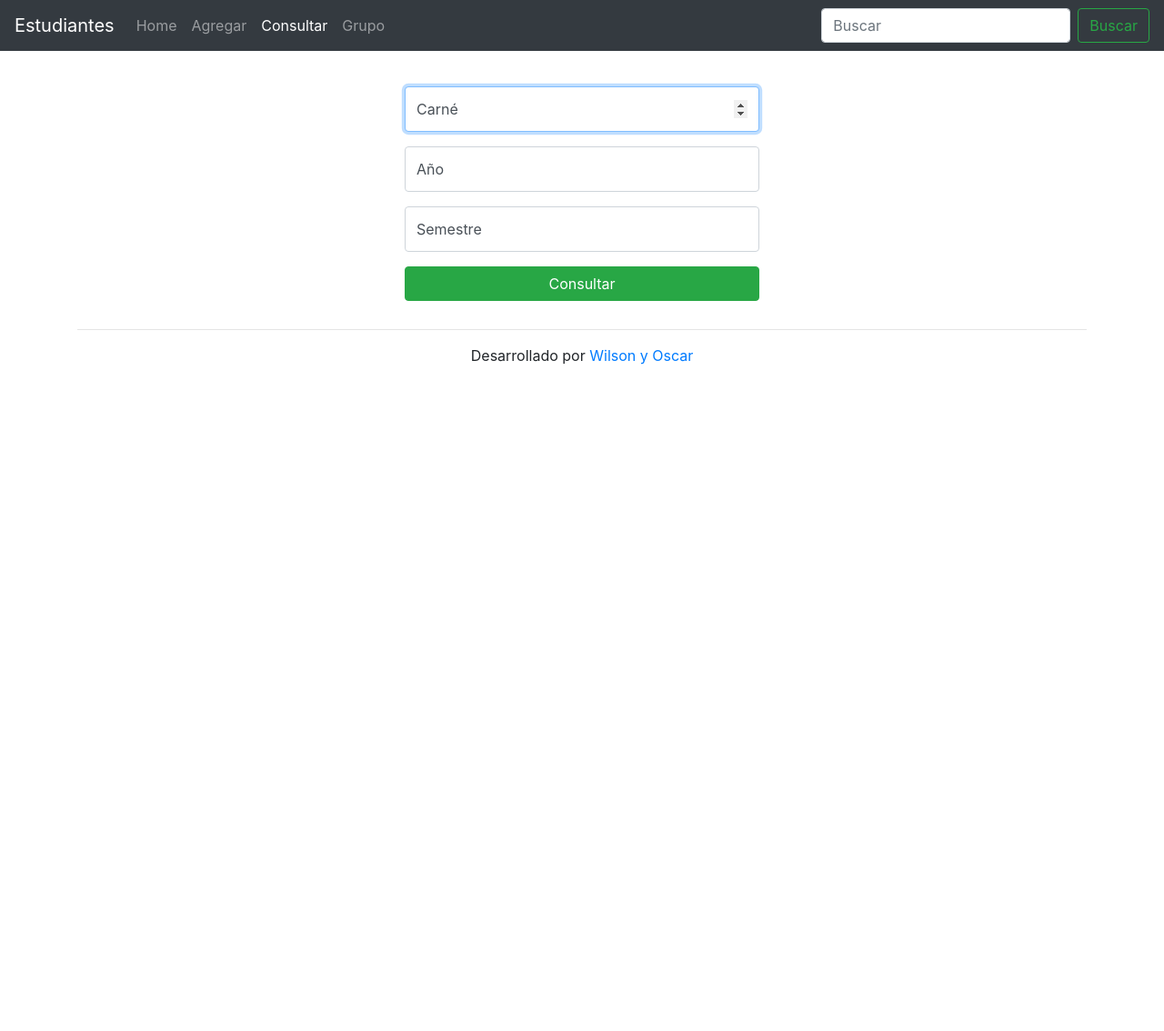
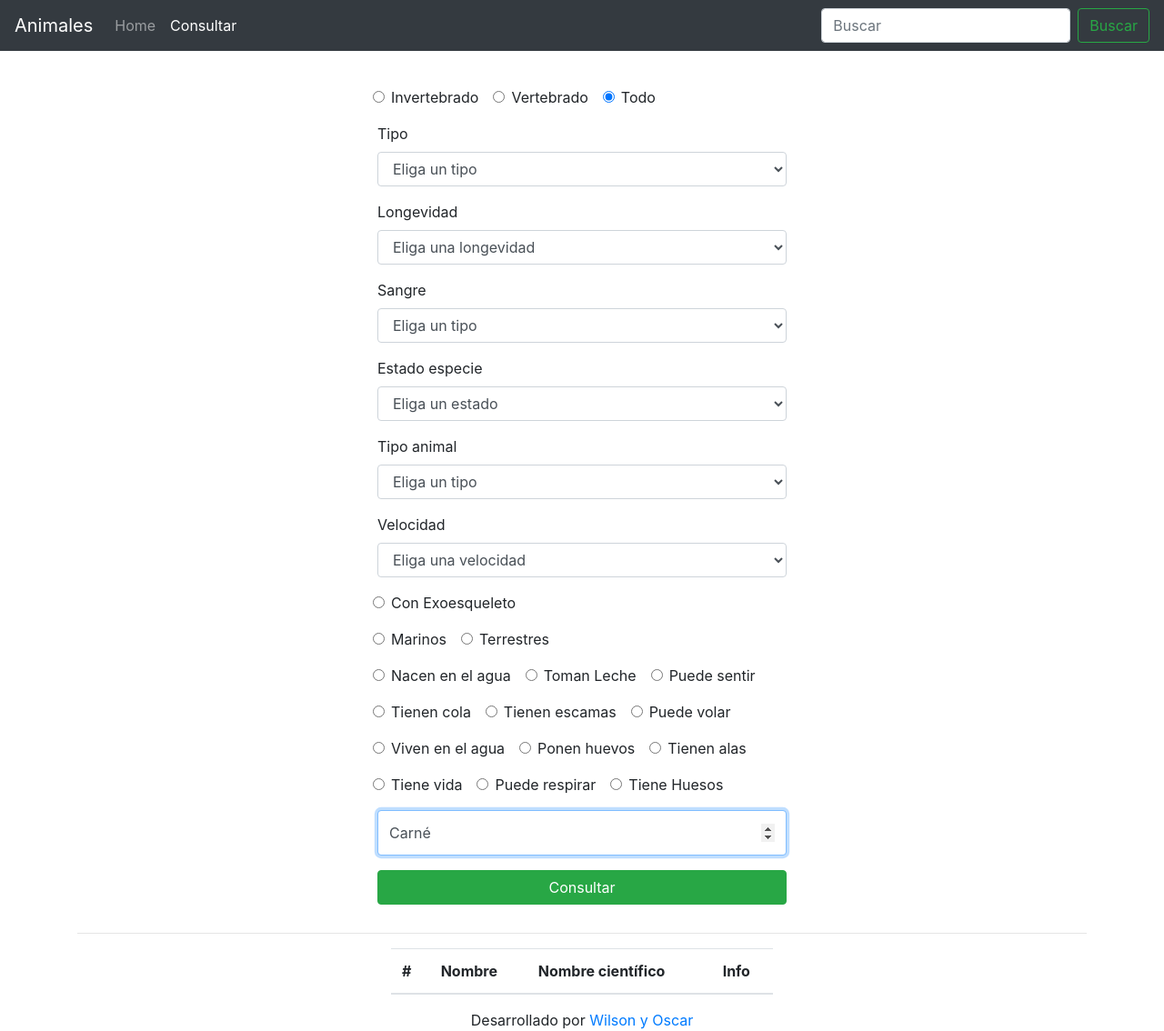
Before and after one commit to Oshhcar/Proyecto1-app-ia1, a Node server app: page /consultar in a window 1280 px wide. Shown: the whole page at 91% size. Before the commit the page ends 401 px from the top, so only its background shows below. Run offline with Node 20, Linux system fonts and the light colour scheme; lists and menus that the app fills with data are empty; some libraries are stand-ins or nearby versions.

Commit message:
Terminando proyecto

```diff
--- a/package.json
+++ b/package.json
@@ -17,6 +17,7 @@
     "mongoose": "^5.10.0",
     "morgan": "~1.9.1",
     "popper.js": "^1.16.1",
-    "pug": "2.0.0-beta11"
+    "pug": "2.0.0-beta11",
+    "tau-prolog": "^0.3.0"
   }
 }
--- a/public/stylesheets/style.css
+++ b/public/stylesheets/style.css
@@ -9,18 +9,22 @@ a {
 }
 */
 
-.form-agregar {
+.form-consultar {
+  width: 100%;
+  max-width: 480px;
+  padding: 15px;
+  margin: auto;
+}
+
+.table-animal {
   width: 100%;
   max-width: 420px;
   padding: 15px;
   margin: auto;
 }
 
-.table-grupo {
-  width: 100%;
-  max-width: 420px;
-  padding: 15px;
-  margin: auto;
+.form-check {
+  margin-bottom: 1rem;
 }
 
 .form-label-group {
--- a/routes/index.js
+++ b/routes/index.js
@@ -1,54 +1,126 @@
 var express = require('express');
+const { ConnectionStates } = require('mongoose');
 var router = express.Router();
 const MongoClient = require('mongodb').MongoClient
+const prolog = require('tau-prolog');
 
-MongoClient.connect("mongodb+srv://wilson:wilson123@cluster0.jgcb4.gcp.mongodb.net/practica1?retryWrites=true&w=majority", {
-  useUnifiedTopology: true })
+var session = prolog.create();
+
+session.consult(`
+  sangre_fria(reptil).
+  tiene_exoesqueleto(artropodo).
+  marinos(molusco).
+  nacen_agua(anfibio).
+  tiene_cola(anfibio).
+  tiene_escama(reptil).
+  viven_agua(pez).
+  ponen_huevos(pez).
+  tienen_alas(ave).
+  pueden_volar(ave).
+  sangre_caliente(mamifero).
+  toman_leche(mamifero).
+  longevidad_baja(X):- X < 10.
+  longevidad_media(X):- X >= 10, X =< 60.
+  longevidad_alta(X):- X > 60.
+  extinta(X):- X == 0.
+  vulnerable(X):- X < 5000.
+  no_peligro(X):- X >= 5000.
+  animal_grande(X,Y):- X > 50, Y > 1.
+  animal_lento(X):- X < 1.
+  animal_rapido(X):- X > 10.
+  animal_normal(X):- \+ animal_lento(X), \+ animal_rapido(X).
+  tiene_vida(_):- true.
+  puede_respirar(_):- true.
+  tiene_hueso(vertebrado).
+  puede_sentir(_):- true.
+`, {
+  success: function () { console.log("correcto") },
+  error: function (err) { console.log("error ") }
+});
+
+MongoClient.connect("mongodb+srv://wilson:wilson1234@cluster0.jgcb4.gcp.mongodb.net/proyecto_animales?retryWrites=true&w=majority", {
+  useUnifiedTopology: true
+})
   .then(client => {
-    const db = client.db('practica1');
-    const estudiantesCollection = db.collection('estudiantes');
+    const db = client.db('proyecto_animales');
+    const animalCollection = db.collection('animal');
 
-    /* POST agregar. */
-    router.post('/agregar', function(req, res, next) {
-      estudiantesCollection.insertOne(req.body)
-      .then(result=>{
-        res.render('agregar', { title: 'Agregar', msg: 'Se agregó correctamente.' });
-      })
-      .catch(error=>{
-        console.error(error)
-        res.render('agregar', { title: 'Agregar', msg: 'Ocurrió un error, inténtelo de nuevo.' });
-      });
-    });
+    /* GET animal page. */
+    router.get('/animal/:nombre', function (req, res, next) {
+      animalCollection.find({ nombre: req.params.nombre }).toArray(function (err, result) {
+        if (err) {
+          console.log(err);
+          res.render('animal', { title: 'Animal', msg: 'Ocurrió un error, inténtelo de nuevo.', data: [] });
+        } else {
+          if (result.length > 0) {
+            //console.log(result[0].nombre);
+            var nombre = result[0].nombre;
+            nombre = nombre.replace(/\_/g, ' ');
+            nombre = nombre.charAt(0).toUpperCase() + nombre.slice(1);
+            result[0].nombre = nombre;
 
-    /* POST consultar. */
-    router.post('/consultar', function(req, res, next) {
-      estudiantesCollection.findOne(req.body, function(err, result){
-        if(err) {
-          console.log(err);
-          res.render('consultar', { title: 'Consultar', msg: 'No se puede consultar en este momento.' });
-        } else {
-          if(result != null){
-            res.render('consultar', { title: 'Consultar', msg: 'Si posee un número de grupo.' });
+            nombre = result[0].nombrecientifico;
+            nombre = nombre.replace(/\_/g, ' ');
+            nombre = nombre.charAt(0).toUpperCase() + nombre.slice(1);
+            result[0].nombrecientifico = nombre;
+
+            res.render('animal', { title: 'Animal', msg: '', data: result[0] });
           } else {
-            res.render('consultar', { title: 'Consultar', msg: 'No existe el estudiante.' });
+            console.log("no encontro")
+            res.render('animal', { title: 'Animal', msg: 'No se encontró el animal.', data: [] });
+
           }
         }
       });
     });
 
-    /* POST grupo. */
-    router.post('/grupo', function(req, res, next) {
-      estudiantesCollection.find(req.body).toArray(function(err, result){
-        if (err){
+
+    /* POST consultar. */
+    router.post('/consultar', function (req, res, next) {
+
+      var filter = { clasificacion: "", tipo: "" };
+
+      if (req.body.clasificacion != 'todo')
+        filter.clasificacion = req.body.clasificacion;
+      else
+        delete filter.clasificacion;
+
+      if (req.body.tipo != "")
+        filter.tipo = req.body.tipo;
+      else
+        delete filter.tipo;
+
+      animalCollection.find(filter).toArray(function (err, result) {
+        if (err) {
           console.log(err);
-          res.render('grupo', { title: 'Grupo' , msg: 'Ocurrió un error, inténtelo de nuevo.', data: [] });
+          res.render('consultar', { title: 'Consultar', msg: 'No se puede consultar en este momento.', data: [] });
         } else {
-          if(result.length > 0){
-            //console.log(result);
-            res.render('grupo', { title: 'Grupo' , msg: 'Si se encontró el grupo', data: result});
-          } else{
-            res.render('grupo', { title: 'Grupo' , msg: 'No se encontró el grupo.', data: [] });
+          if (result != null) {
 
+            if (req.body.longevidad != "") {
+              var tmp = [];
+
+              for (var i = 0; i < result.length; i++) {
+                session.query("longevidad_"+req.body.longevidad+"(" + result[i].logevida + ").", {
+                  success: function (goal) { /* Goal loaded correctly */ },
+                  error: function (err) { /* Error parsing program */ }
+                });
+
+                session.answer({
+                  success: function (answer) {
+                    tmp.push("result["+i+"]");
+                  },
+                  fail: function () { },
+                  error: function (err) { /* Uncaught exception */ },
+                  limit: function () { /* Limit exceeded */ }
+                });
+              }
+              setTimeout(() => { console.log(tmp); }, 2000);
+              console.log(tmp)
+            }
+            res.render('consultar', { title: 'Consultar', msg: '', data: result });
+          } else {
+            res.render('consultar', { title: 'Consultar', msg: 'No se encontraron animales.', data: [] });
           }
         }
       });
@@ -59,23 +131,13 @@ MongoClient.connect("mongodb+srv://wilson:wilson123@cluster0.jgcb4.gcp.mongodb.n
   .catch(console.error)
 
 /* GET home page. */
-router.get('/', function(req, res, next) {
+router.get('/', function (req, res, next) {
   res.render('index', { title: 'Inicio' });
 });
 
-/* GET agregar page. */
-router.get('/agregar', function(req, res, next) {
-  res.render('agregar', { title: 'Agregar', msg: '' });
-});
-
 /* GET consultar page. */
-router.get('/consultar', function(req, res, next) {
-  res.render('consultar', { title: 'Consultar', msg: ''});
-});
-
-/* GET grupo page. */
-router.get('/grupo', function(req, res, next) {
-  res.render('grupo', { title: 'Grupo' , msg: '', data: [] });
+router.get('/consultar', function (req, res, next) {
+  res.render('consultar', { title: 'Consultar', msg: '', data: [] });
 });
 
 module.exports = router;
--- a/views/consultar.pug
+++ b/views/consultar.pug
@@ -3,39 +3,171 @@ extends layout
 block content
 
   nav.navbar.navbar-expand-md.navbar-dark.bg-dark.mb-4
-    a.navbar-brand(href='/') Estudiantes
+    a.navbar-brand(href='/') Animales
     button.navbar-toggler(type='button' data-toggle='collapse' data-target='#navbarCollapse' aria-controls='navbarCollapse' aria-expanded='false' aria-label='Toggle navigation')
       span.navbar-toggler-icon
     #navbarCollapse.collapse.navbar-collapse
       ul.navbar-nav.mr-auto
         li.nav-item
           a.nav-link(href='/') Home
-        li.nav-item
-          a.nav-link(href='agregar') Agregar
         li.nav-item.active
           a.nav-link(href='consultar')
             | Consultar
             span.sr-only (current)
-        li.nav-item
-          a.nav-link(href='grupo') Grupo
       form.form-inline.mt-2.mt-md-0
         input.form-control.mr-sm-2(type='text' placeholder='Buscar' aria-label='Buscar')
         button.btn.btn-outline-success.my-2.my-sm-0(type='submit') Buscar
   main.container(role='main')
-    form.form-agregar(_lpchecked="1" action="/consultar" method="POST")
+    form.form-consultar(_lpchecked="1" action="/consultar" method="POST")
         if msg
           .alert.alert-info(role="alert") #{msg}
-        .form-label-group
-            input.form-control(name="carne" id="inputCarne" type="number" placeholder="Carné" required="" autofocus="" autocomplete="off")
-            label(for="inputCarne") Carné
+
+        .form-row
+          .form-check.custom-control-inline
+            input.form-check-input(type="radio" name="clasificacion" id="invertebrado" value="invertebrado")
+            label.form-check-label(for="invertebrado") Invertebrado
+
+          .form-check.custom-control-inline
+            input.form-check-input(type="radio" name="clasificacion" id="vertebrado" value="vertebrado")
+            label.form-check-label(for="vertebrado") Vertebrado
+
+          .form-check.custom-control-inline
+            input.form-check-input(type="radio" name="clasificacion" id="todo" value="todo" checked)
+            label.form-check-label(for="todo") Todo
+
+        .form-group
+          label(for="tipo") Tipo
+          select.form-control(name="tipo" id="tipo")
+            option(value="" selected="") Eliga un tipo
+            option(value="antropodo") Artrópodos
+            option(value="pez") Pez
+            option(value="anfibio") Anfibio
+            option(value="ave") Ave
+            option(value="mamifero") Mamífero
+
+        .form-group
+          label(for="longevidad") Longevidad
+          select.form-control(name="longevidad" id="longevidad")
+            option(value="" selected="") Eliga una longevidad
+            option(value="alta") Alta
+            option(value="media") Media
+            option(value="baja") Baja
+
+        .form-group
+          label(for="sangre") Sangre
+          select.form-control(name="sangre" id="sangre")
+            option(value="" selected="") Eliga un tipo
+            option(value="fria") Fría
+            option(value="caliente") Caliente
+
+        .form-group
+          label(for="especie") Estado especie
+          select.form-control(name="especie" id="especie")
+            option(value="" selected="") Eliga un estado
+            option(value="extinta") Extinta
+            option(value="vulnerable") Vulnerable
+            option(value="sin_peligro") Sin Peligro
+
+        .form-group
+          label(for="tipo_animal") Tipo animal
+          select.form-control(name="tipo_animal" id="tipo_animal")
+            option(value="" selected="") Eliga un tipo
+            option(value="grande") Grande
+            option(value="pequeño") Pequeño
+
+        .form-group
+          label(for="velocidad") Velocidad
+          select.form-control(name="velocidad" id="velocidad")
+            option(value="" selected="") Eliga una velocidad
+            option(value="lento") Lento
+            option(value="normal") Normal
+            option(value="rapido") Rápido
+
+        .form-row
+          .form-check.custom-control-inline
+            input.form-check-input(type="radio" name="exoesqueleto" id="con" value="con")
+            label.form-check-label(for="con") Con Exoesqueleto
+
+        .form-row
+          .form-check.custom-control-inline
+            input.form-check-input(type="radio" name="marino" id="marino" value="marino")
+            label.form-check-label(for="marino") Marinos
+
+          .form-check.custom-control-inline
+            input.form-check-input(type="radio" name="marino" id="terrestre" value="terrestre")
+            label.form-check-label(for="terrestre") Terrestres
+
+        .form-row
+          .form-check.custom-control-inline
+            input.form-check-input(type="radio" name="nacen_agua" id="nacen_agua" value="nacen_agua")
+            label.form-check-label(for="nacen_agua") Nacen en el agua
+
+          .form-check.custom-control-inline
+            input.form-check-input(type="radio" name="toman_leche" id="toman_leche" value="toman_leche")
+            label.form-check-label(for="toman_leche") Toman Leche
+
+          .form-check.custom-control-inline
+            input.form-check-input(type="radio" name="puede_sentir" id="puede_sentir" value="puede_sentir")
+            label.form-check-label(for="puede_sentir") Puede sentir
+
+        .form-row
+          .form-check.custom-control-inline
+            input.form-check-input(type="radio" name="tienen_cola" id="tienen_cola" value="tienen_cola")
+            label.form-check-label(for="tienen_cola") Tienen cola
+
+          .form-check.custom-control-inline
+            input.form-check-input(type="radio" name="tienen_escamas" id="tienen_escamas" value="tienen_escamas")
+            label.form-check-label(for="tienen_escamas") Tienen escamas
+
+          .form-check.custom-control-inline
+            input.form-check-input(type="radio" name="puede_volar" id="puede_volar" value="puede_volar")
+            label.form-check-label(for="puede_volar") Puede volar
+
+        .form-row
+          .form-check.custom-control-inline
+            input.form-check-input(type="radio" name="viven_agua" id="viven_agua" value="viven_agua")
+            label.form-check-label(for="viven_agua") Viven en el agua
+
+          .form-check.custom-control-inline
+            input.form-check-input(type="radio" name="ponen_huevos" id="ponen_huevos" value="ponen_huevos")
+            label.form-check-label(for="ponen_huevos") Ponen huevos
+
+          .form-check.custom-control-inline
+            input.form-check-input(type="radio" name="tienen_alas" id="tienen_alas" value="tienen_alas")
+            label.form-check-label(for="tienen_alas") Tienen alas
+
+        .form-row
+          .form-check.custom-control-inline
+            input.form-check-input(type="radio" name="tiene_vida" id="tiene_vida" value="tiene_vida")
+            label.form-check-label(for="tiene_vida") Tiene vida
+
+          .form-check.custom-control-inline
+            input.form-check-input(type="radio" name="puede_respirar" id="puede_respirar" value="puede_respirar")
+            label.form-check-label(for="puede_respirar") Puede respirar
+
+          .form-check.custom-control-inline
+            input.form-check-input(type="radio" name="tiene_huesos" id="tiene_huesos" value="tiene_huesos")
+            label.form-check-label(for="tiene_huesos") Tiene Huesos
 
         .form-label-group
-            input.form-control(name="anio" id="inputAnio" type="number" placeholder="Año" required="" autofocus="" autocomplete="off")
-            label(for="inputAnio") Año
-
-        .form-label-group
-            input.form-control(name="semestre" id="inputSemestre" type="text" placeholder="Semestre" required="" autofocus="" autocomplete="off")
-            label(for="inputSemestre") Semestre
+          input.form-control(name="carne" id="inputCarne" type="number" placeholder="Carné" autofocus="" autocomplete="off")
+          label(for="inputCarne") Carné
 
         button.btn.btn-success.btn-block(type="submit") Consultar
     hr
+
+    table.table.table-animal
+      thead
+        tr
+          th(scope="col") #
+          th(scope="col") Nombre
+          th(scope="col") Nombre científico
+          th(scope="col") Info
+      tbody
+        each val, index in data
+          tr
+            th(scope="col") #{index+1}
+            td #{val.nombre}
+            td #{val.nombrecientifico}
+            td
+              a.nav-link(href='/animal/'+val.nombre) info
```
Also changed, not shown: views/agregar.pug (deleted, +0 -57 lines), views/animal.pug (added, +61 -0 lines), views/grupo.pug (deleted, +0 -47 lines), views/index.pug (+2 -6 lines), public/favicon.ico, public/favicon2.ico (added), 2 other files.
